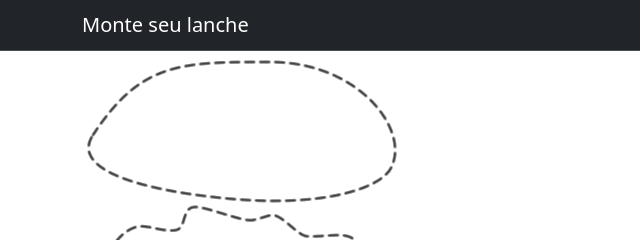
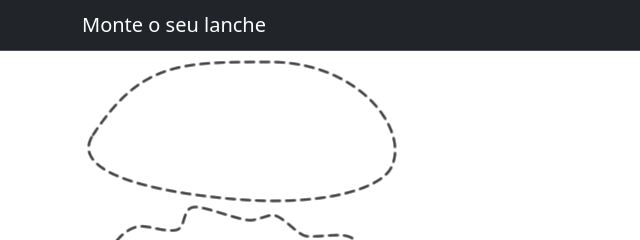
Before and after one commit to agathasoaresx/Vue.js-PaginaDinamica, a plain HTML site: page index.html in a window 1280 px wide. Shown: the top 240 px of the page, 0-640 px from the left. Drawn offline with nearby package versions, Linux system fonts and the light colour scheme.

Commit message:
first commit

```diff
--- a/index.html
+++ b/index.html
@@ -9,7 +9,7 @@
   <body>
     <nav class="navbar bg-dark border-bottom border-bottom-dark" data-bs-theme="dark">
         <div class="container">
-            <span class="navbar-brand mb-0 h1">Monte seu lanche</span>
+            <span class="navbar-brand mb-0 h1">Monte o seu lanche</span>
         </div>
     </nav>
 
```
